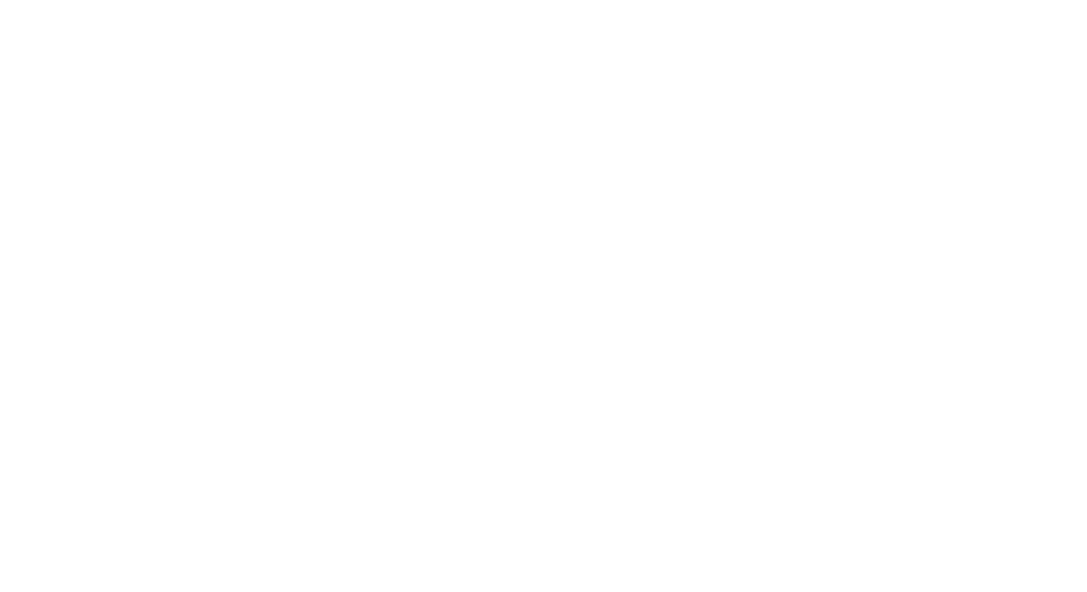
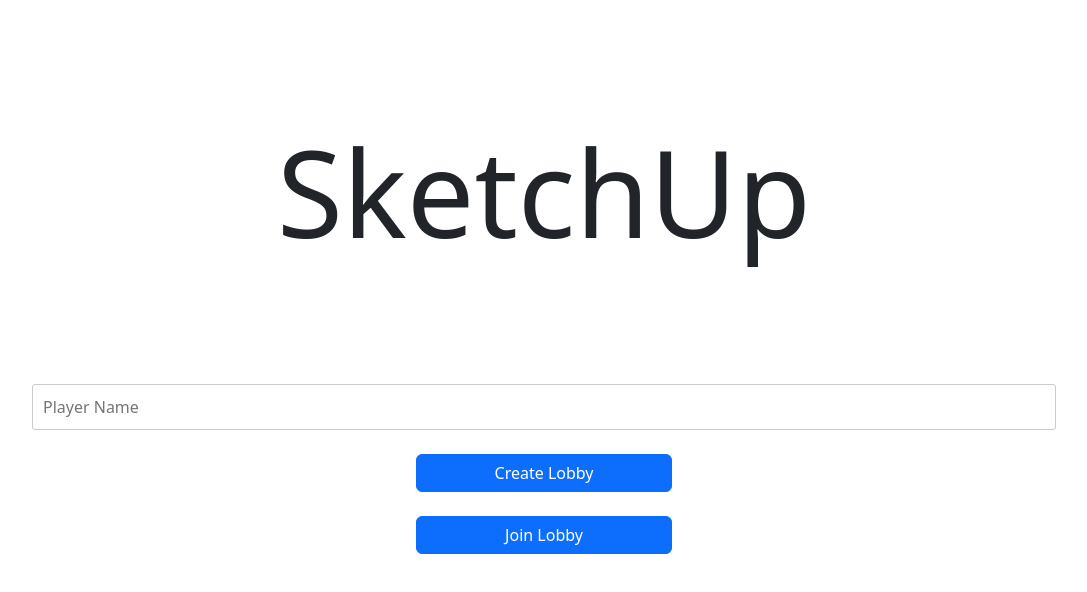
Before and after one commit to dheerbanker/cs251-project, a React (Create React App) app in the folder sketchup/: page /home in a window 1280 px wide. Before the commit this address had no page. Shown: the top 592 px of the page, without its empty margins (96-1183 px from the left). Built offline with nearby package versions, Linux system fonts and the light colour scheme; the HTML template or start-up script is replaced by a standard one.

Commit message:
Add README, begin implementation of scoreboard and home
- A basic view of scoreboard is made
- Home screen nearly done, refining and connection with backend left

```diff
--- a/sketchup/package.json
+++ b/sketchup/package.json
@@ -6,7 +6,9 @@
     "@testing-library/jest-dom": "^5.16.5",
     "@testing-library/react": "^13.4.0",
     "@testing-library/user-event": "^13.5.0",
+    "bootstrap": "^5.2.3",
     "react": "^18.2.0",
+    "react-bootstrap": "^2.6.0",
     "react-dom": "^18.2.0",
     "react-router-dom": "^6.4.3",
     "react-scripts": "5.0.1",
--- a/sketchup/src/App.js
+++ b/sketchup/src/App.js
@@ -1,9 +1,11 @@
-import './App.css';
+import './App.scss';
 
 import { BrowserRouter, Route, Routes} from 'react-router-dom';
 
 import Canvas from './components/canvas/Canvas';
 import Chat from './components/chat/Chat';
+import Home from './components/home/Home'
+import ScoreBoard from './components/scoreboard/ScoreBoard';
 
 function App() {
   return (
@@ -12,6 +14,8 @@
         <Routes>
           <Route exact path='/canvas' element={<Canvas dim={{height:500,width:800}} drawAllowed={true} />} />
           <Route exact path='/chat' element={<Chat />} />
+          <Route exact path='/home' element={<Home />} />
+          <Route exact path='/scoreboard' element={<ScoreBoard />} />
         </Routes>
       </BrowserRouter>
     </div>
--- a/sketchup/src/App.css
+++ b/sketchup/src/App.scss
@@ -1,3 +1,5 @@
+@import "~bootstrap/scss/bootstrap";
+
 .App {
   text-align: center;
 }
--- a/sketchup/src/components/chat/Chat.css
+++ b/sketchup/src/components/chat/Chat.css
@@ -2,6 +2,7 @@
   font-family: sans-serif;
   text-align: center;
   width: 95%;
+  height: 100vh;
   margin: auto;
 }
 /*we used flexbox to position chat messages to the bottom of chat window
@@ -11,7 +12,7 @@
   overflow-y: scroll;
   /* max-height: 80vh;
   min-height: 80vh; */
-  height: 80vh;
+  height: 80%;
 }
 
 .box {
--- a/sketchup/src/components/chat/ChatBubble.scss
+++ b/sketchup/src/components/chat/ChatBubble.scss
@@ -5,10 +5,10 @@
 }
 .chat-content{
 	display: block;
-	width: max-content;
+	max-width: 40%;
+	width: fit-content;
 }
 .chat-content p{
-  max-width: 255px;
   word-wrap: break-word;
   margin-bottom: 12px;
   line-height: 24px;
--- a/sketchup/src/components/chat/ChatWindow.js
+++ b/sketchup/src/components/chat/ChatWindow.js
@@ -26,8 +26,8 @@
         {Array.isArray(messagesList) &&
         messagesList.map((oneMessage, index) => (
             oneMessage.username === this.props.username
-              ? <ChatBubble message={oneMessage.message} username="You" bubbleType="from-me" />
-              : <ChatBubble message={oneMessage.message} username={oneMessage.username} bubbleType="from-them" />
+              ? <ChatBubble message={oneMessage.message} key={index} username="You" bubbleType="from-me" />
+              : <ChatBubble message={oneMessage.message} key={index} username={oneMessage.username} bubbleType="from-them" />
         ))}
         {/* define ref and call it if component is updated */}
         <div
--- /dev/null
+++ b/sketchup/src/components/home/Home.css
@@ -0,0 +1,38 @@
+#home-container{
+    width: 100%;
+}
+#game-heading{
+    margin: 120px auto;
+    font-size: 120px;
+}
+
+#play-form {
+    width: 100%;
+    height: fit-content;
+}
+#username-in{
+    width: 80%;
+    margin: auto;
+    margin-bottom: 24px;
+}
+#create-lobby-btn{
+    width: 20%;
+    margin: auto;
+    margin-bottom: 24px;
+}
+#join-lobby-btn{
+    width: 20%;
+    margin: auto;
+    margin-bottom: 24px;
+}
+#lobby-code-in{
+    width: 30%;
+    margin: auto;
+    margin-bottom: 24px;
+}
+#warning-msg-p{
+    grid-column-start: 1;
+    grid-column-end: 11;
+
+    text-align: center;
+}
--- /dev/null
+++ b/sketchup/src/components/home/Home.js
@@ -0,0 +1,72 @@
+import React, {Component} from "react";
+
+import './Home.css';
+
+export default class Home extends Component {
+    constructor(props){
+        super(props);
+
+        this.state = {
+            username: "",
+            warning_message: "",
+            lobby_code: "",
+            show_lobby_code_input: false
+        }
+    }
+
+    onLobbyCodeChanged = event => {
+        this.setState({
+            lobby_code: event.target.value
+        })
+    }
+
+    onUsernameChanged = event => {
+        this.setState({
+            username: event.target.value
+        });
+    }
+    onUsernameSubmitted(){
+        if(this.state.username === ""){
+            this.showWarning("Can't have an empty username");
+        }
+    }
+
+    onCreateLobbyClicked(event){
+        // TODO: Add code to handle the clicking of creation of a new lobby
+    }
+
+    showWarning = message => {
+        this.setState({
+            warning_message: message
+        });
+    }
+
+    onJoinLobbyClicked = event => {
+        if(this.state.show_lobby_code_input){
+            // Add code to handle lobby joining request
+        }else{
+            this.setState({
+                show_lobby_code_input: !this.state.show_lobby_code_input
+            });
+        }
+    }
+
+    render(){
+        return(
+            <div id="home-container">
+                <h1 id="game-heading">SketchUp</h1>
+                <div id="play-form">
+                    <input type="text" id="username-in" placeholder="Player Name" value={this.state.username} onChange={this.onUsernameChanged} />
+                    <br/>
+                    <button className="btn btn-primary" id="create-lobby-btn" onClick={this.onCreateLobbyClicked}>Create Lobby</button>
+                    <br/>
+                    <button className="btn btn-primary" id="join-lobby-btn" onClick={this.onJoinLobbyClicked}>Join Lobby</button>
+                    <br/>
+                    {this.state.show_lobby_code_input && <input type="text" id="lobby-code-in" placeholder="Lobby Code" value={this.state.lobby_code} onChange={this.onLobbyCodeChanged} />}
+                </div>
+                <br/>
+                {!(this.state.warning_message === "") && <p className="text-danger" id="warning-msg-p">{this.state.warning_message}</p>}
+            </div>
+        )
+    }
+}
--- /dev/null
+++ b/sketchup/src/components/scoreboard/ScoreBoard.css
@@ -0,0 +1,21 @@
+#scoreboard-container{
+    overflow-y: scroll;
+    width: 50%;
+
+    margin: auto;
+}
+
+.score-record{
+    border: 1px solid gray;
+
+    width: 100%;
+
+    margin: 12px auto;
+}
+
+.rank-indicator{
+    font-size: large;
+    font-weight: 700;
+
+    margin: auto;
+}
--- /dev/null
+++ b/sketchup/src/components/scoreboard/ScoreBoard.js
@@ -0,0 +1,46 @@
+import React, {Component} from "react";
+
+import './ScoreBoard.css'
+
+export default class ScoreBoard extends Component {
+    constructor(props){
+        super(props);
+
+        //TODO: initialise state here based on all the usernames present in some variable in props
+
+        this.state = {
+            score_list: [
+                {username: 'sherlock', score: 200},
+                {username: 'moriarty', score: 100},
+                {username: 'watson', score: 50},
+                {username: 'mycroft', score: 25},
+            ]
+        }
+    }
+
+    render(){
+        if(!Array.isArray(this.state.score_list)) return("");
+        let score_list_sorted = this.state.score_list;
+        score_list_sorted.sort(function(a,b){if(a.score > b.score) return -1; else return 1;});
+        return(
+            <div id="scoreboard-container">
+                {
+                    score_list_sorted.map((score_record, index) => (
+                        <div className="score-record" key={index}>
+                            <div className="row">
+                                <div className="col-lg-2 rank-indicator">
+                                    #{index+1}
+                                </div>
+                                <div className="col-lg-10">
+                                    <b>{score_record.username}</b>
+                                    <br/>
+                                    Score: {score_record.score}
+                                </div>
+                            </div>
+                        </div>
+                    ))
+                }
+            </div>
+        )
+    }
+}
```
Also changed, not shown: 2 other files (tests, documents, lock files or other folders).
